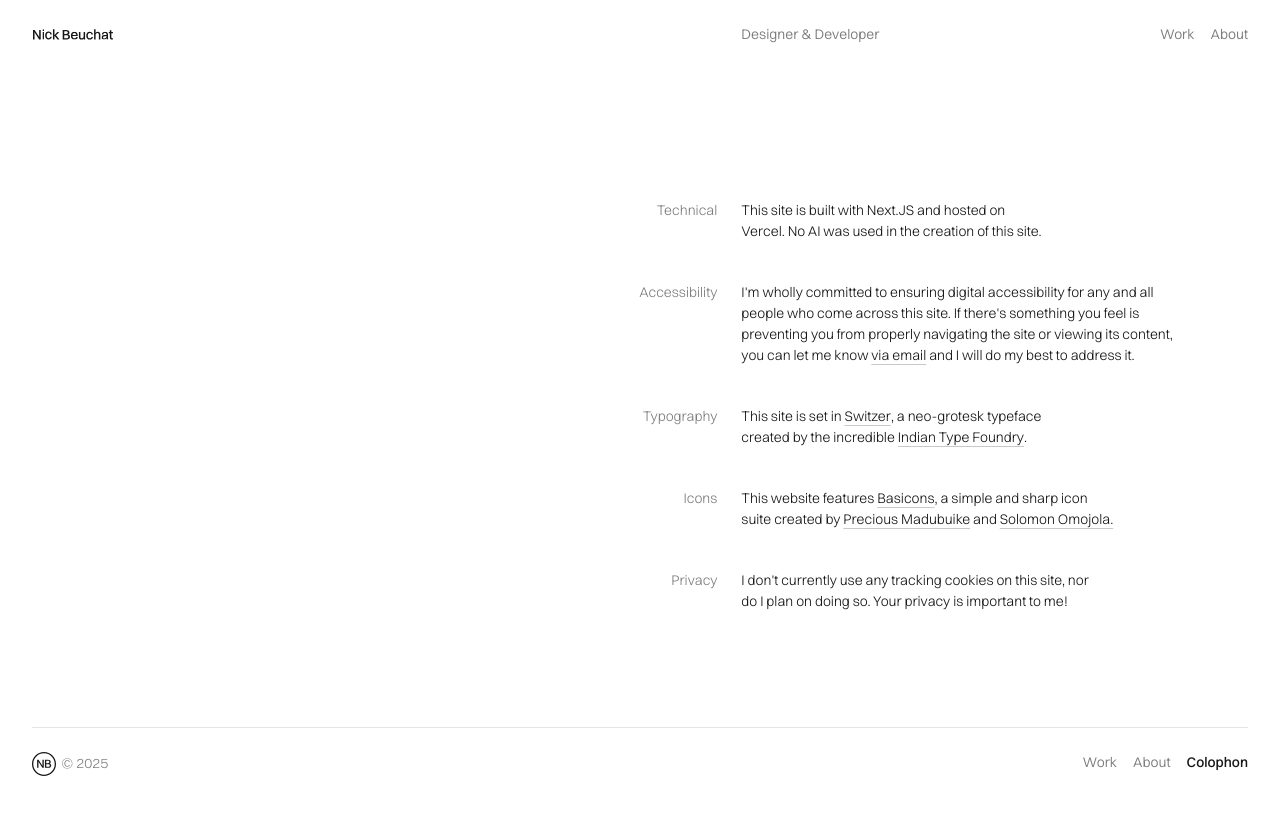
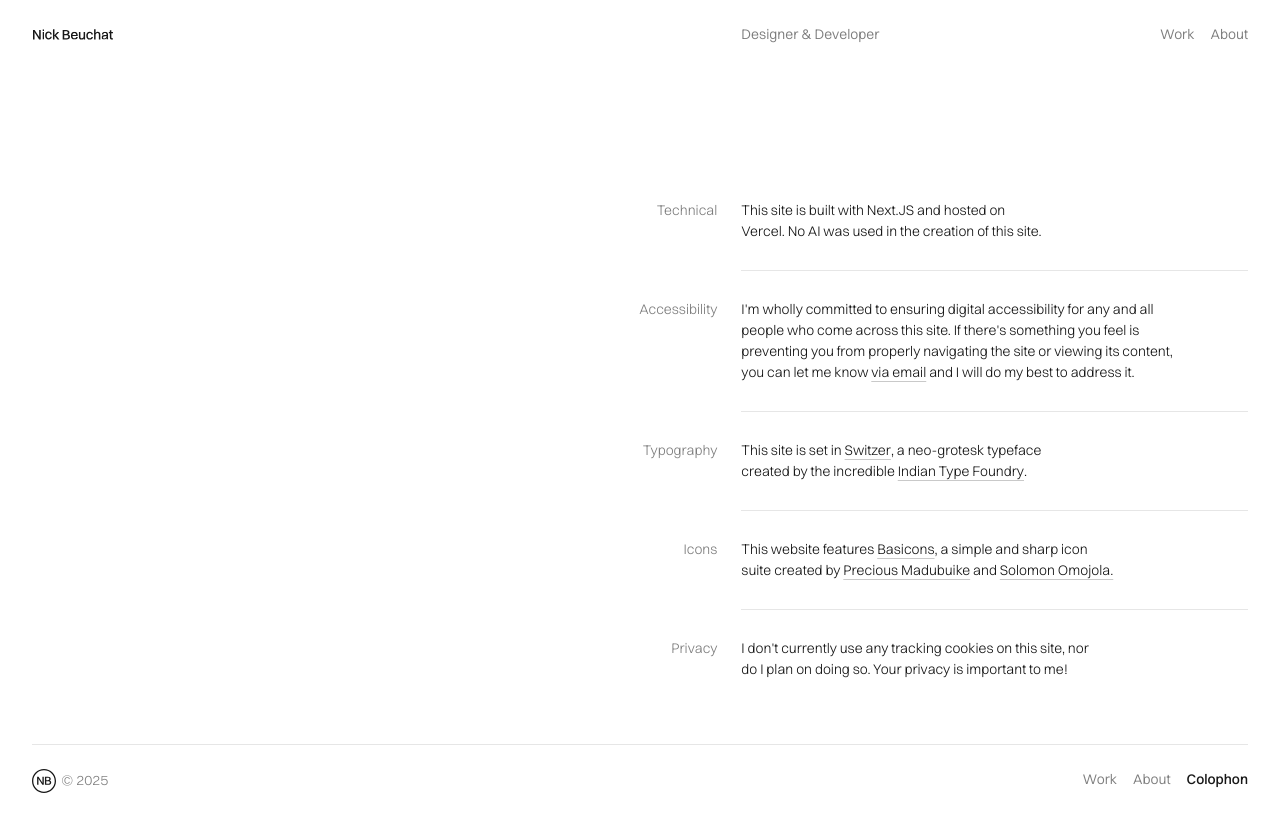
Before and after one commit to nicbeuc/nickbeuchat.com, a Next.js app: page /colophon in a window 1280 px wide. Built offline with nearby package versions, Linux system fonts and the light colour scheme.

Commit message:
some entrance animation stuff

```diff
--- a/src/app/global.css
+++ b/src/app/global.css
@@ -119,7 +119,14 @@ h6 {
   --entrance-animation-name: animate-in;
   --entrance-animation-duration: 600ms;
   --entrance-animation-timing: var(--ease-out-quint);
-  --entrance-animation-delay-basis: 0s;
+  --entrance-animation-delay-initial: 100ms;
+  --entrance-animation-stagger-basis: 50ms;
+  --entrance-animation-stagger-1: calc(var(--entrance-animation-delay-initial) + (var(--entrance-animation-stagger-basis) * 1));
+  --entrance-animation-stagger-2: calc(var(--entrance-animation-delay-initial) + (var(--entrance-animation-stagger-basis) * 2));
+  --entrance-animation-stagger-3: calc(var(--entrance-animation-delay-initial) + (var(--entrance-animation-stagger-basis) * 3));
+  --entrance-animation-stagger-4: calc(var(--entrance-animation-delay-initial) + (var(--entrance-animation-stagger-basis) * 4));
+  --entrance-animation-stagger-5: calc(var(--entrance-animation-delay-initial) + (var(--entrance-animation-stagger-basis) * 5));
+  --entrance-animation-stagger-6: calc(var(--entrance-animation-delay-initial) + (var(--entrance-animation-stagger-basis) * 6));
 
   /* Mobile */
   @media (width <= 60rem) {
@@ -200,6 +207,12 @@ ul,ol {
   max-resolution: 0;
 }
 
+hr {
+  border: 0;
+  border-bottom: var(--border-divider);
+  margin-block: 0;
+}
+
 /* Typography */
 
 p {
@@ -276,22 +289,23 @@ h2, h3, h4, h5 {
 
 /* Entrance animations */
 
-[data-entrance-animation],
-[data-entrance-animation-group] > * {
-  --__entrance-animation-delay: var(--entrance-animation-delay, var(--entrance-animation-delay-basis));
+[data-entrance-animation] {
+  --__entrance-animation-stagger: var(--entrance-animation-stagger, var(--entrance-animation-delay-initial));
   animation-name: var(--entrance-animation-name);
   animation-timing-function: var(--entrance-animation-timing);
   animation-duration: var(--entrance-animation-duration);
-  animation-delay: var(--__entrance-animation-delay);
+  animation-delay: var(--__entrance-animation-stagger);
   animation-fill-mode: both;
 }
 
 @keyframes animate-in {
   0% {
+    filter: blur(4px);
     transform: translate3d(0, 8px, 0);
     opacity: 0;
   }
   100% {
+    filter: blur(0px);
     translate: translate3d(0, 0, 0);
     opacity: 1;
   }
--- a/src/sections/AboutSection/index.tsx
+++ b/src/sections/AboutSection/index.tsx
@@ -6,10 +6,10 @@ export default function AboutSection() {
   return (
     <div className={styles.wrapper}>
       <section className={styles.imagesWrapper}>
-        <Image src="/images/nick-placeholder.webp" width={500} height={500} alt="Nick Beuchat" caption="Nick"/>
-        <Image src="/images/griff-placeholder.webp" width={500} height={500} alt="Nick's dog, Griffin" caption="Griffin" />
+        <Image src="/images/nick-placeholder.webp" width={500} height={500} alt="Nick Beuchat" caption="Nick" data-entrance-animation />
+        <Image src="/images/griff-placeholder.webp" width={500} height={500} alt="Nick's dog, Griffin" caption="Griffin" data-entrance-animation />
       </section>
-      <section className={styles.copyWrapper}>
+      <section className={styles.copyWrapper} data-entrance-animation>
         <div className={styles.sectionWrapper}>
           <h2>About Me</h2>
           <div>
--- a/src/sections/AboutSection/styles.module.css
+++ b/src/sections/AboutSection/styles.module.css
@@ -32,10 +32,12 @@
 }
 
 .imagesWrapper figure:nth-of-type(1) {
+  --entrance-animation-stagger: var(--entrance-animation-stagger-1);
   grid-area: nick;
 }
 
 .imagesWrapper figure:nth-of-type(2) {
+  --entrance-animation-stagger: var(--entrance-animation-stagger-2);
   --image-caption-align: right;
   grid-area: griff;
 }
--- a/src/sections/ColophonSection/index.tsx
+++ b/src/sections/ColophonSection/index.tsx
@@ -3,23 +3,27 @@ import styles from "./styles.module.css"
 
 export default function ColophonSection() {
   return (
-    <div className={styles.wrapper}>
+    <div className={styles.wrapper} data-entrance-animation>
       <section>
         <h2>Technical</h2>
         <p>This site is built with Next.JS and hosted on Vercel. No AI was used in the creation of this site.</p>
       </section>
+      <hr />
       <section>
         <h2>Accessibility</h2>
         <p>I&apos;m wholly committed to ensuring digital accessibility for any and all people who come across this site. If there&apos;s something you feel is preventing you from properly navigating the site or viewing its content, you can let me know <Link href="mailto:hi@nickbeuchat.com?subject=Accessibility%20Concern">via email</Link> and I will do my best to address it.</p>
       </section>
+      <hr />
       <section>
         <h2>Typography</h2>
         <p>This site is set in <Link external href="https://www.fontshare.com/fonts/switzer">Switzer</Link>, a neo-grotesk typeface created by the incredible <Link external href="https://www.indiantypefoundry.com/">Indian Type Foundry</Link>.</p>
       </section>
+      <hr />
       <section>
         <h2>Icons</h2>
         <p>This website features <Link external href="https://basicons.xyz/">Basicons</Link>, a simple and sharp icon suite created by <Link external href="https://www.preciousm.co/">Precious Madubuike</Link> and <Link external href="https://www.linkedin.com/in/solomon-omojola-6255198a/">Solomon Omojola.</Link></p>
       </section>
+      <hr />
       <section>
         <h2>Privacy</h2>
         <p>I don&apos;t currently use any tracking cookies on this site, nor do I plan on doing so. Your privacy is important to me!</p>
--- a/src/sections/ColophonSection/styles.module.css
+++ b/src/sections/ColophonSection/styles.module.css
@@ -1,10 +1,17 @@
 .wrapper {
   display: grid;
   grid-template-columns: subgrid;
-  row-gap: 2.5rem;
+  row-gap: 1.75rem;
 
   @media (width > 60rem) {
     grid-column: 6/-1;
+  }
+}
+
+.wrapper hr {
+  grid-column: 1/-1;
+  @media (width > 60rem) {
+    grid-column-start: 3;
   }
 }
 
```
Also changed, not shown: src/sections/IntroSection/index.tsx (+4 -4 lines), src/sections/IntroSection/styles.module.css (+12 -0 lines).
